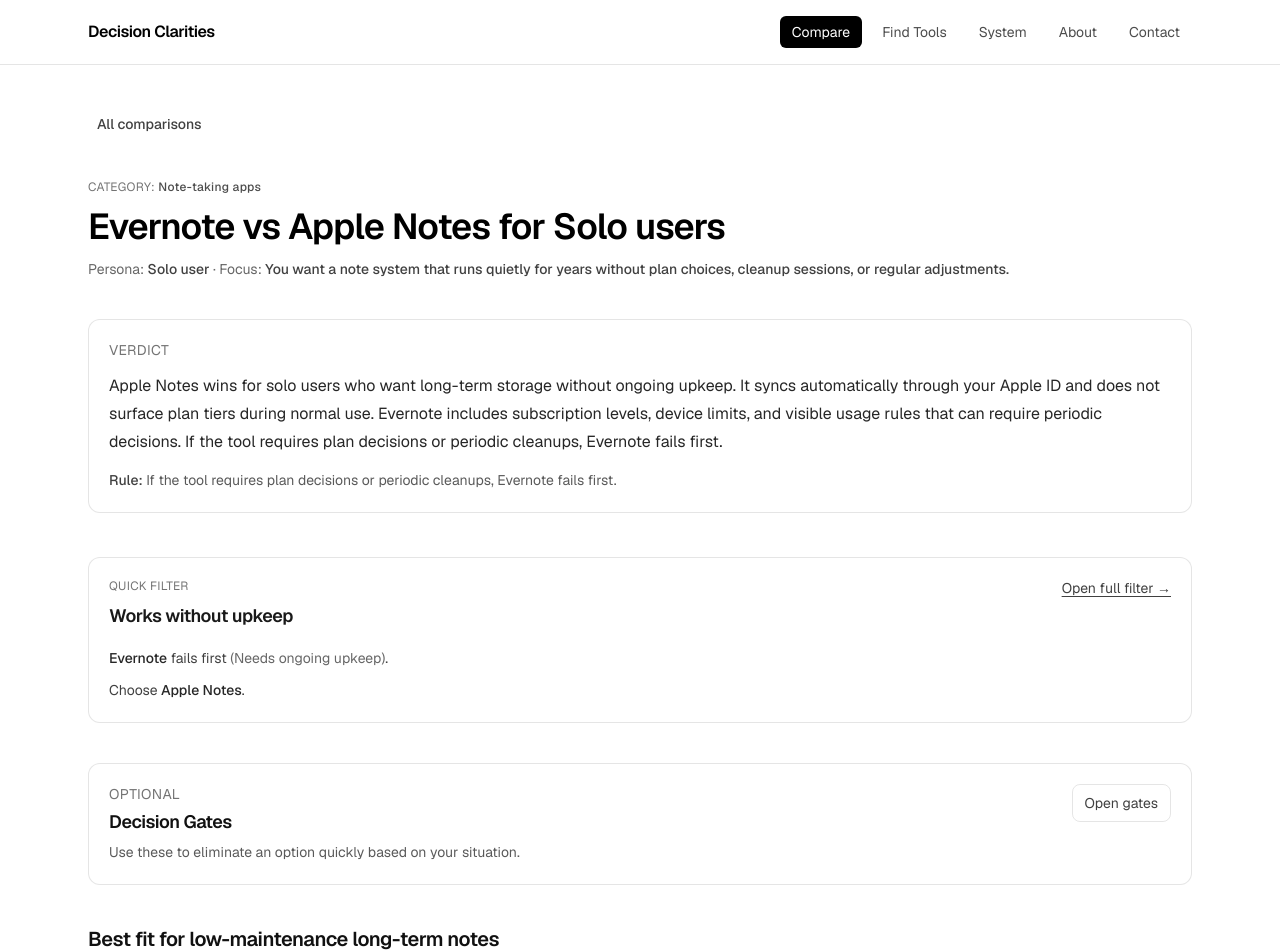
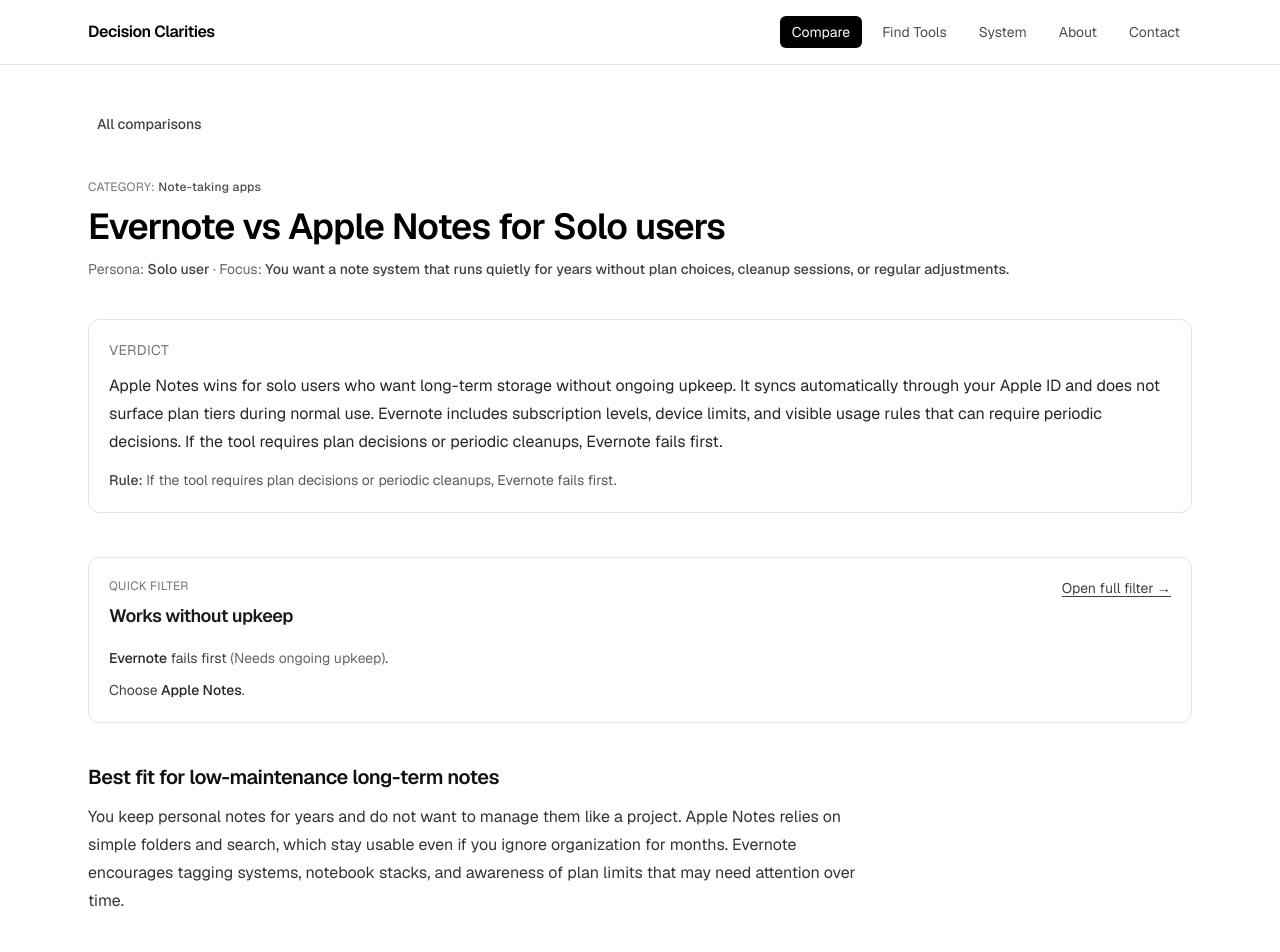
Before and after one commit to cullenmeyers/programmatic-comparisons, a Next.js app: page /compare/evernote-vs-apple-notes-for-solo-user in a window 1280 px wide. Shown: the top 952 px of the page. Built offline with nearby package versions, Linux system fonts and the light colour scheme; no server answers.

Commit message:
removed decision gates

```diff
--- a/src/app/compare/[slug]/page.tsx
+++ b/src/app/compare/[slug]/page.tsx
@@ -3,8 +3,6 @@
 import ButtonLink from "@/components/ui/ButtonLink";
 import Card from "@/components/ui/Card";
 import SectionHeading from "@/components/ui/SectionHeading";
-import GatesPanel from "@/components/gates/GatesPanel";
-import { getGatesForDoc } from "@/lib/gates/selector";
 import PairGateFromCategoryGate from "@/components/gates/PairGateFromCategoryGate";
 import {
   getToolNamesFromDoc,
@@ -15,14 +13,6 @@
 } from "@/lib/pages";
 
 type Params = { slug: string };
-type Persona =
-  | "Beginner"
-  | "Solo user"
-  | "Student"
-  | "Busy professional"
-  | "Power user"
-  | "Non-technical user"
-  | "Minimalist";
 
 export async function generateStaticParams() {
   return listPageSlugs().map((slug) => ({ slug }));
@@ -169,6 +159,7 @@
 
     default: {
       const _exhaustive: never = section;
+      void _exhaustive;
       return null;
     }
   }
@@ -198,7 +189,6 @@
 
   const { xName, yName } = getToolNamesFromDoc(doc);
   const category = getCategory(doc);
-  const gateIds = getGatesForDoc(doc);
   const maybeGateFields = doc as PageDoc & {
     categorySlug?: string;
     constraintSlug?: string;
@@ -244,16 +234,6 @@
           constraintSlug={maybeGateFields.constraintSlug}
           xName={xName}
           yName={yName}
-        />
-
-        <GatesPanel
-          gateIds={gateIds}
-          xName={xName}
-          yName={yName}
-          winner={doc.verdict.winner}
-          decisionRule={doc.verdict.decision_rule}
-          persona={doc.persona as Persona}
-          defaultOpen={false}
         />
       </header>
 
```
